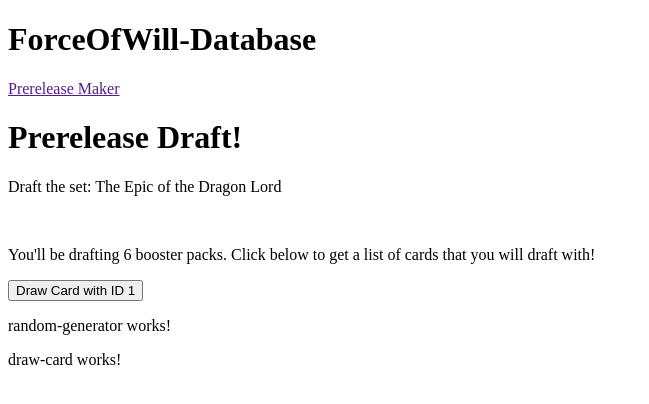
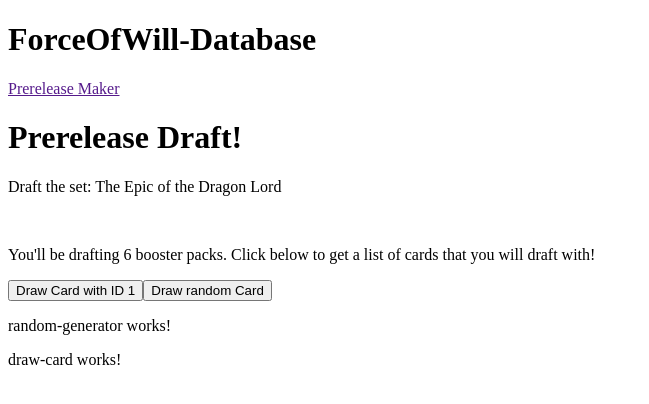
Before and after one commit to edmundchan8/ForceOfWill-Database, an Angular app: page / in a window 1280 px wide. Shown: the top 404 px of the page, without its empty margins (0-649 px from the left). Built offline with nearby package versions, Linux system fonts and the light colour scheme.

Commit message:
Added button that generates random card

```diff
--- a/src/app/components/draft/draft.component.html
+++ b/src/app/components/draft/draft.component.html
@@ -12,5 +12,6 @@
 
 
 <button (click)="findCard(1)">Draw Card with ID 1</button>
+<button (click)="findCard('random')">Draw random Card</button>
 <app-random-generator></app-random-generator>
 <app-draw-card></app-draw-card>
--- a/src/app/components/draft/draft.component.ts
+++ b/src/app/components/draft/draft.component.ts
@@ -22,9 +22,11 @@ export class DraftComponent implements OnInit {
     this._boosterCardsService.getCards()
     .subscribe(data => this.cardsArray = data)
 
+    //1st getCard$
     this._interactionService.getCard$
     .subscribe(
       message => {
+        console.log(message + " draft")
         this.drawCard(this.cardsArray[message])
       })
     }
@@ -34,7 +36,7 @@ export class DraftComponent implements OnInit {
   }
 
   findCard(cardId){
-    this._interactionService.getCardFromID(cardId)
+    this._interactionService.confirmID(cardId)
   }
 
   drawCard(card){
--- a/src/app/components/draw-card/draw-card.component.ts
+++ b/src/app/components/draw-card/draw-card.component.ts
@@ -16,6 +16,8 @@ export class DrawCardComponent implements OnInit {
     this._interactionService.drawCard$
     .subscribe(
       message => {
+        console.log(message + " draw-card")
+        //RUNNING TWICE FOR SOME REASON
         this.drawnCard = message
       })
   }
--- a/src/app/components/random-generator/random-generator.component.ts
+++ b/src/app/components/random-generator/random-generator.component.ts
@@ -37,6 +37,12 @@ export class RandomGeneratorComponent implements OnInit {
     this._interactionService.confirmID$
     .subscribe(
       message => {
+        if (message === 'random')
+        {
+          this.generateRandomNumber()
+          this._interactionService.getCardFromID(this.randomNumber)
+        }
+        else
         this._interactionService.getCardFromID(message)
       }
     )
--- a/src/app/interaction.service.ts
+++ b/src/app/interaction.service.ts
@@ -13,7 +13,7 @@ export class InteractionService {
   // Subject is like a source that sends messages to the component
   private _sendRanSource = new Subject<string>()
   private _createRanNumSource = new Subject<number>()
-  private _confirmIDSource = new Subject<number>()
+  private _confirmIDSource = new Subject<string>()
   private _getCardSource = new Subject<number>()
   private _drawCardSource = new Subject<IBoosterCards>()
   // Then, expose the subjects above as observables
```
